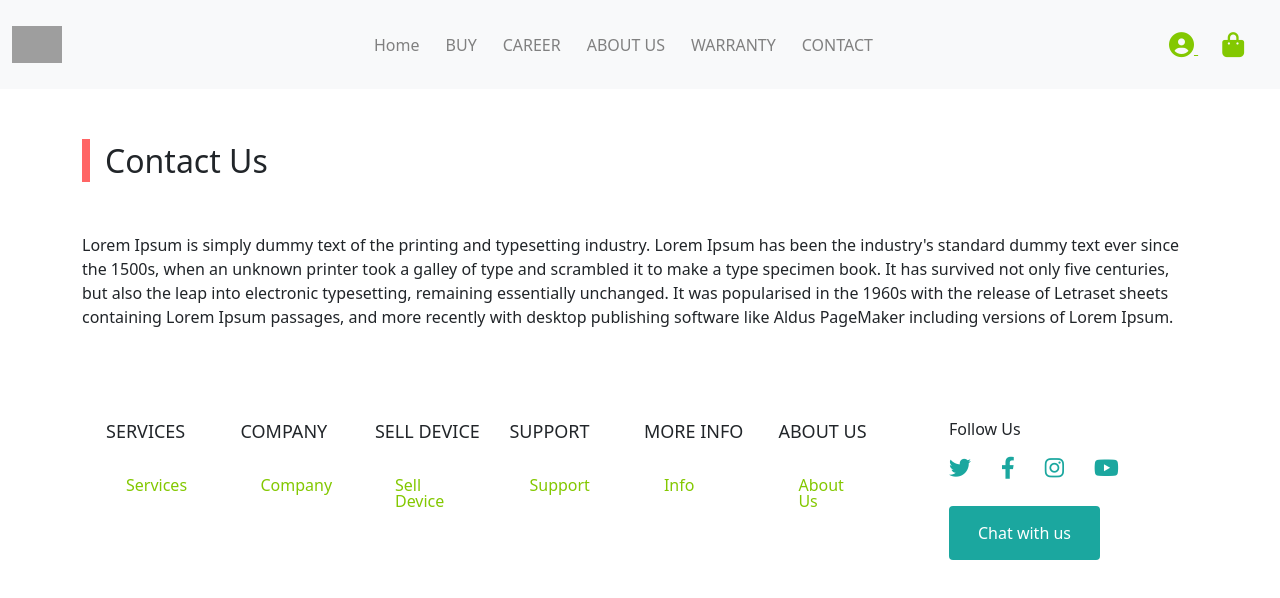
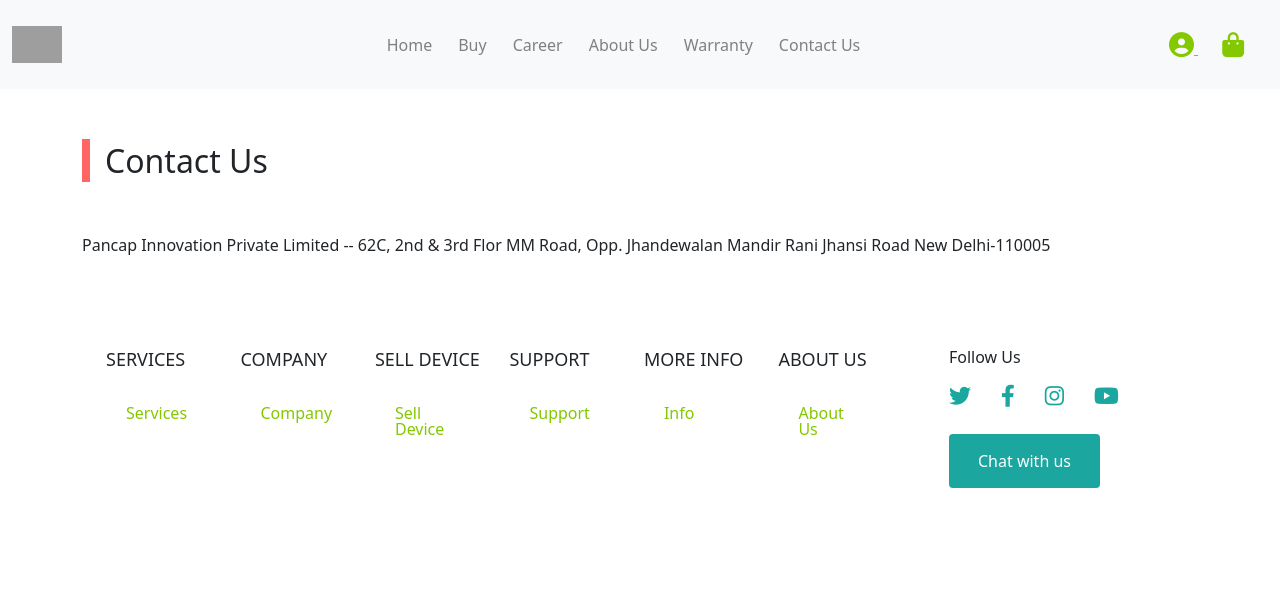
Before and after one commit to vanshaj07/GreenPhones, a React (Create React App) app: page /contact-us in a window 1280 px wide. Shown: the top 598 px of the page. Built offline with nearby package versions, Linux system fonts and the light colour scheme; grey boxes are pictures that could not be loaded.

Commit message:
Updated links, favicon

```diff
--- a/public/index.html
+++ b/public/index.html
@@ -17,7 +17,7 @@
         crossorigin="anonymous" referrerpolicy="no-referrer" />
 <link rel="stylesheet" href="https://unpkg.com/flickity@2/dist/flickity.min.css">
 <link rel="stylesheet" href="style.css">
-    <title>Green Mobiles</title>
+    <title>Gocashit</title>
 </head>
 
 <body>
--- a/src/App.js
+++ b/src/App.js
@@ -27,7 +27,7 @@
 class App extends Component {
   buy = () => {
     window.open(
-      "https://www.google.com/",
+      "https://store.gocashit.com/",
       "_blank"
     );
   };
@@ -36,7 +36,7 @@
     //const {token} = greenMobileStore;
     const token = sessionStorage.getItem("green-mobile-token");
     return (
-    <Router basename={"/green-mobile" || ""} >
+    <Router basename={"/" || ""} >
         <div>
           {/* <nav className="navbar navbar-expand-lg navbar-light bg-light">
           <ul className="navbar-nav ms-auto">
@@ -68,15 +68,15 @@
                     {/* <li class="nav-item">
                         <a class="nav-link" style={{"color":"grey"}} href="#">BUY</a>
                     </li> */}
-                <li class="nav-item" >< Link to={'#'}  onClick={() => this.buy()} style={{"color":"grey"}} className="nav-link"> BUY </Link></li>
+                <li class="nav-item" >< Link to={'#'}  onClick={() => this.buy()} style={{"color":"grey"}} className="nav-link"> Buy </Link></li>
 
-                <li class="nav-item" ><Link to={'/career'} style={{"color":"grey"}} className="nav-link">  CAREER </Link></li>
+                <li class="nav-item" ><Link to={'/career'} style={{"color":"grey"}} className="nav-link">  Career </Link></li>
 
-                <li class="nav-item" ><Link to={'/about-us'} style={{"color":"grey"}} className="nav-link"> ABOUT US </Link></li>
+                <li class="nav-item" ><Link to={'/about-us'} style={{"color":"grey"}} className="nav-link"> About Us </Link></li>
 
-                <li class="nav-item" ><Link to={'/warranty'} style={{"color":"grey"}} className="nav-link"> WARRANTY </Link></li>
+                <li class="nav-item" ><Link to={'/warranty'} style={{"color":"grey"}} className="nav-link"> Warranty </Link></li>
 
-                <li class="nav-item" ><Link to={'/contact-us'} style={{"color":"grey"}} className="nav-link"> CONTACT </Link></li>
+                <li class="nav-item" ><Link to={'/contact-us'} style={{"color":"grey"}} className="nav-link"> Contact Us </Link></li>
 
                 </ul>
 
--- a/src/components/ContactUs.js
+++ b/src/components/ContactUs.js
@@ -10,7 +10,9 @@
 </div>
 <div className="container">
     <p>
-    Lorem Ipsum is simply dummy text of the printing and typesetting industry. Lorem Ipsum has been the industry's standard dummy text ever since the 1500s, when an unknown printer took a galley of type and scrambled it to make a type specimen book. It has survived not only five centuries, but also the leap into electronic typesetting, remaining essentially unchanged. It was popularised in the 1960s with the release of Letraset sheets containing Lorem Ipsum passages, and more recently with desktop publishing software like Aldus PageMaker including versions of Lorem Ipsum.
+            Pancap Innovation Private Limited --
+            62C, 2nd & 3rd Flor MM Road, Opp. Jhandewalan Mandir
+            Rani Jhansi Road New Delhi-110005
     </p>
 </div>
           </>
--- a/src/components/Home.js
+++ b/src/components/Home.js
@@ -154,7 +154,7 @@
            >
                {this.showSpecificBrands()}
                <div className="container  position-relative">
-                   <div className="container position-absolute" style={{bottom: 0,left: 0}}><a href="/green-mobile/all-brands"
+                   <div className="container position-absolute" style={{bottom: 0,left: 0}}><a href="/all-brands"
                            style={{textDecoration: "none", color: "black"}}> More Brands <span
                                className="fs-4">&#187;</span>
                        </a>
```
Also changed, not shown: 2 other files (tests, documents, lock files or other folders).
